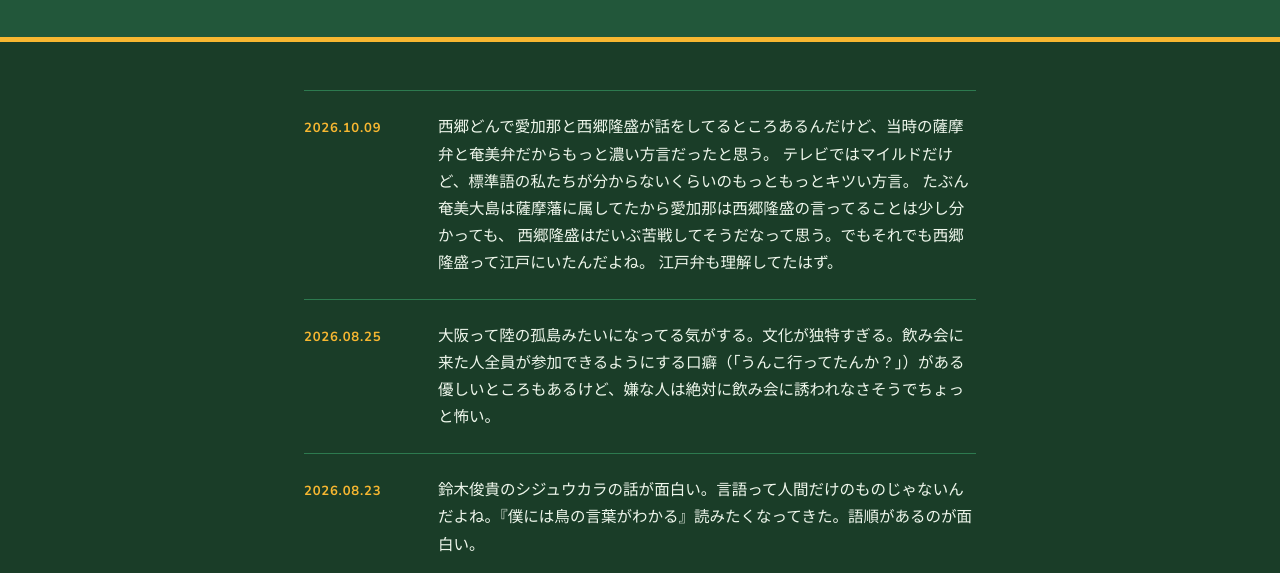
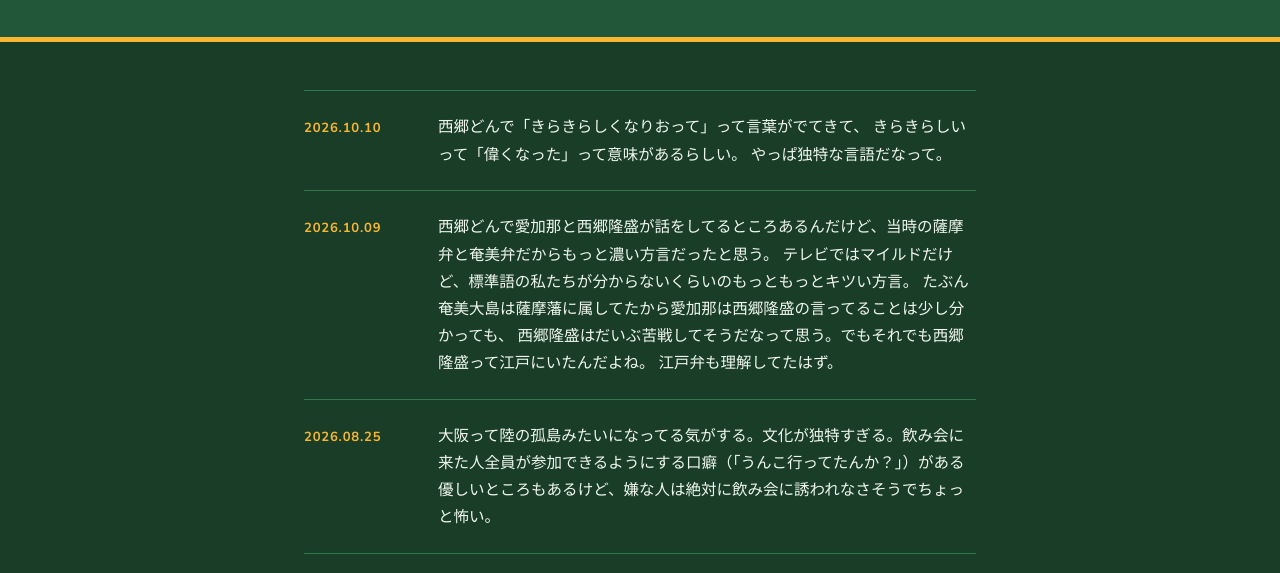
Before and after one commit to Azaleacreativeroom888/fan-linguistics, a plain HTML site: page blog.html in a window 1280 px wide. Shown: the part 227-800 px from the top of the page. Drawn offline with nearby package versions, Linux system fonts and the light colour scheme.

Commit message:
Add blog entry for October 10, 2026
Added a new entry to the blog with date and content about language.

```diff
--- a/blog.html
+++ b/blog.html
@@ -187,6 +187,13 @@
     <div class="entry-list">
 
       <div class="entry">
+        <div class="entry-date">2026.10.10</div>
+        <div class="entry-body">西郷どんで「きらきらしくなりおって」って言葉がでてきて、
+          きらきらしいって「偉くなった」って意味があるらしい。
+          やっぱ独特な言語だなって。</div>
+      </div>
+
+      <div class="entry">
         <div class="entry-date">2026.10.09</div>
         <div class="entry-body">西郷どんで愛加那と西郷隆盛が話をしてるところあるんだけど、当時の薩摩弁と奄美弁だからもっと濃い方言だったと思う。
         テレビではマイルドだけど、標準語の私たちが分からないくらいのもっともっとキツい方言。
```
